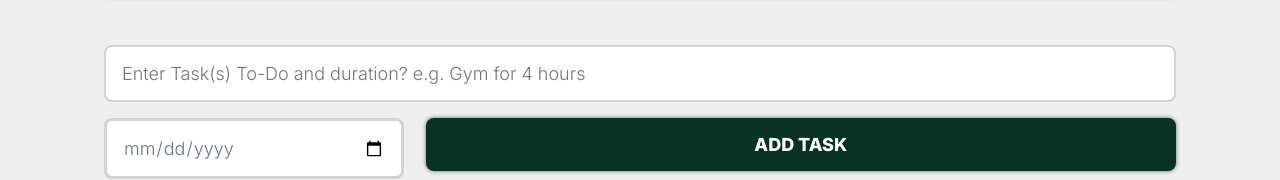
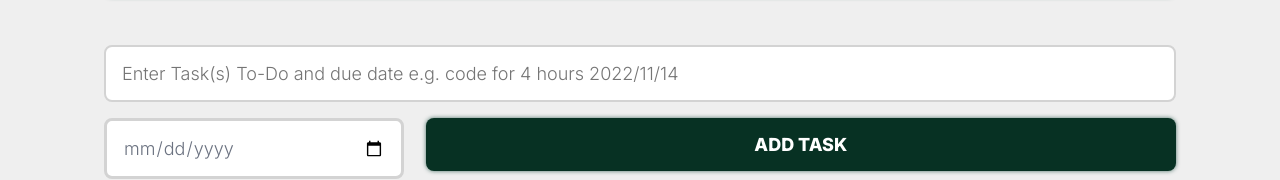
Before and after one commit to shakes224/CodeSpace-To-Do-App, a plain HTML site: page index.html in a window 1280 px wide. Shown: the part 300-480 px from the top of the page. Drawn offline with Linux system fonts and the light colour scheme.

Commit message:
updating place holder contents to be more meaningful

```diff
--- a/index.html
+++ b/index.html
@@ -21,7 +21,7 @@
                 <input id="content"
                 type="text"
                 name="content"
-                placeholder="Enter Task(s) To-Do and duration? e.g. Gym for 4 hours" required>
+                placeholder="Enter Task(s) To-Do and due date e.g. code for 4 hours 2022/11/14" required>
                 <input id="date"
                 type="date"
                 name="date" required>
```
